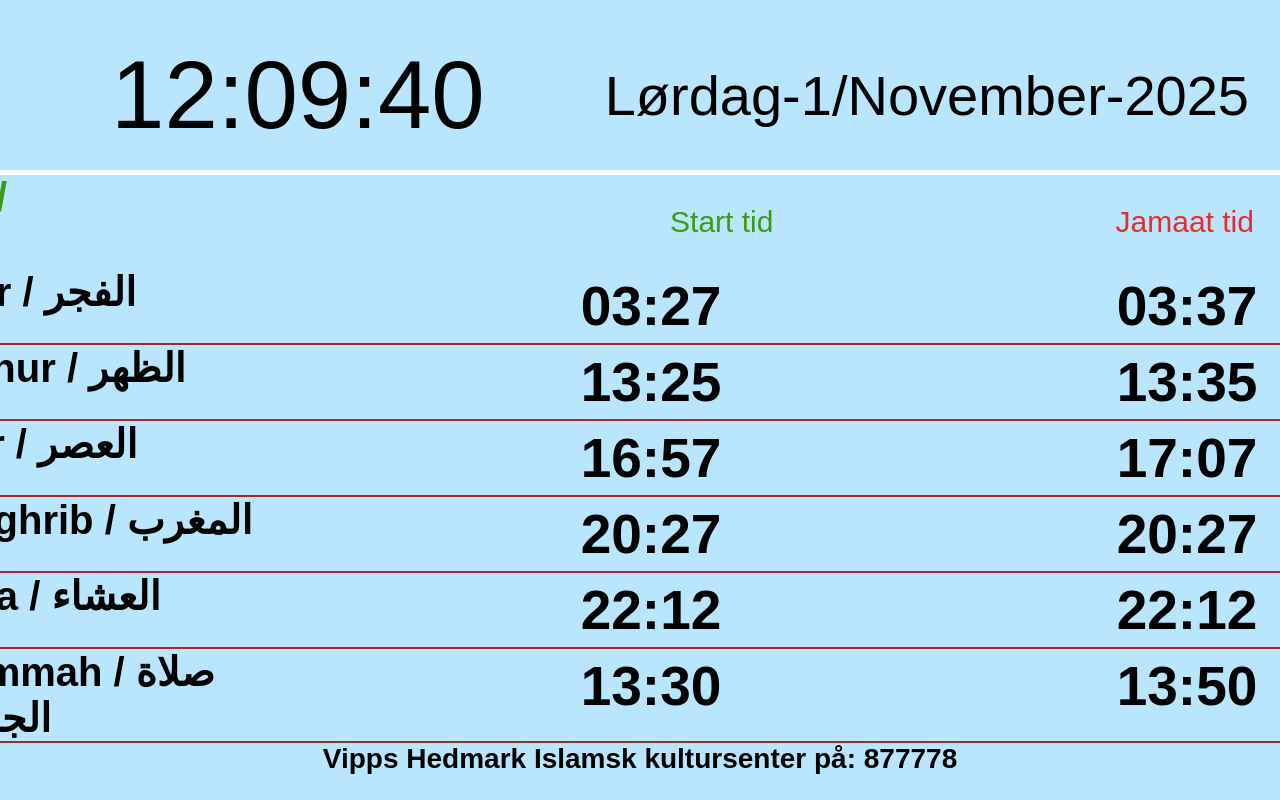
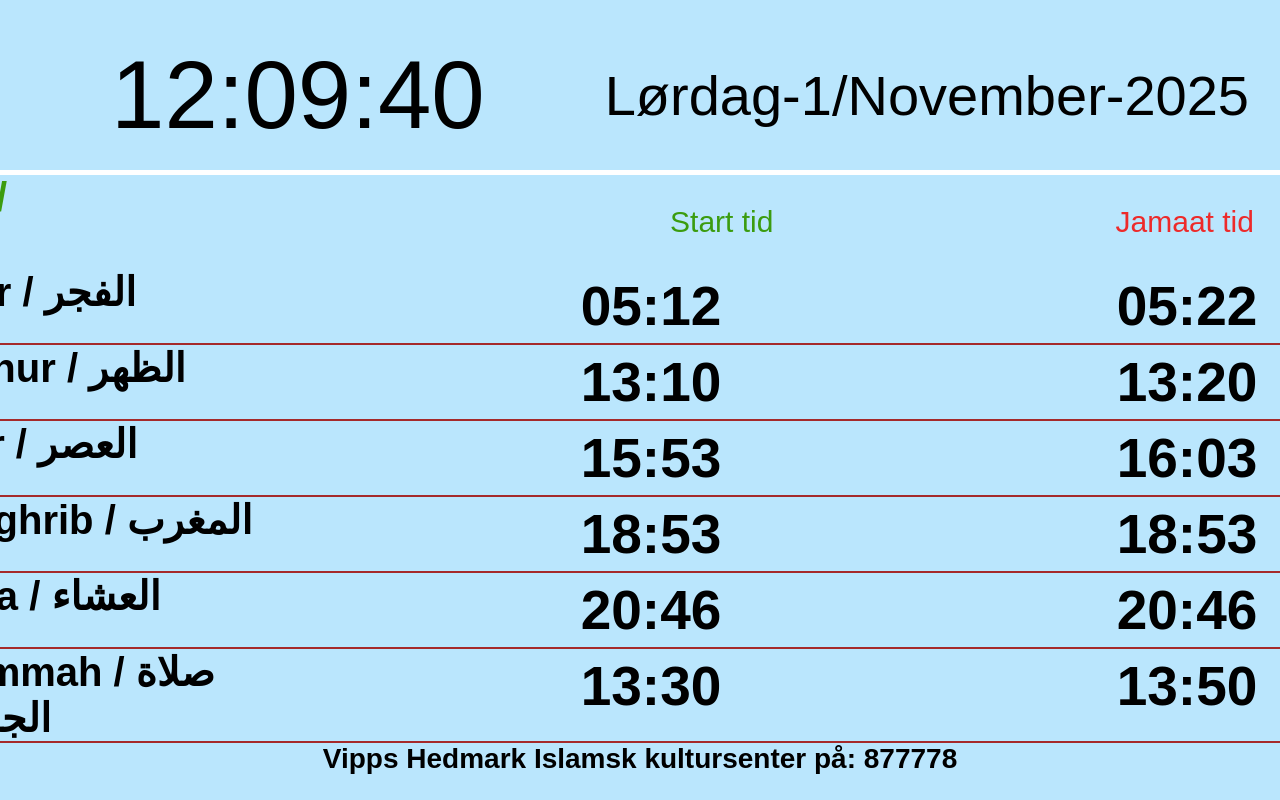
Before and after one commit to abdilatiiif/MoskeApp0.2, a React (Vite) app: page / in a window 1280 px wide. Shown: the top 800 px of the page. Built offline with nearby package versions, Linux system fonts and the light colour scheme; a web font is replaced by a local one.

Commit message:
okt 2026 windows

```diff
--- a/src/App.jsx
+++ b/src/App.jsx
@@ -8,274 +8,283 @@ import React from "react";
 const bonnetider = [
   {
     1: {
-      fajr: "03:27",
+      fajr: "05:12",
       jamat_fajr: "",
-      soloppgang: "06:05",
-      duhur: "13:25",
-      asr: "16:57",
-      maghrib: "20:27",
-      isha: "22:12",
+      soloppgang: "07:19",
+      duhur: "13:10",
+      asr: "15:53",
+      maghrib: "18:53",
+      isha: "20:46",
     },
     2: {
-      fajr: "03:32",
+      fajr: "05:15",
       jamat_fajr: "",
-      soloppgang: "06:08",
-      duhur: "13:25",
-      asr: "16:55",
-      maghrib: "20:24",
-      isha: "22:11",
+      soloppgang: "07:22",
+      duhur: "13:30",
+      asr: "15:51",
+      maghrib: "18:50",
+      isha: "20:42",
     },
     3: {
-      fajr: "03:36",
+      fajr: "05:18",
       jamat_fajr: "",
-      soloppgang: "06:10",
-      duhur: "13:24",
-      asr: "16:53",
-      maghrib: "20:21",
-      isha: "22:10",
+      soloppgang: "07:24",
+      duhur: "13:09",
+      asr: "15:48",
+      maghrib: "18:47",
+      isha: "20:39",
     },
     4: {
-      fajr: "03:41",
+      fajr: "05:21",
       jamat_fajr: "",
-      soloppgang: "06:13",
-      duhur: "14:00",
-      asr: "16:51",
-      maghrib: "20:18",
-      isha: "22:09",
+      soloppgang: "07:27",
+      duhur: "13:09",
+      asr: "15:46",
+      maghrib: "18:43",
+      isha: "20:36",
     },
     5: {
-      fajr: "03:45",
+      fajr: "05:23",
       jamat_fajr: "",
-      soloppgang: "06:15",
-      duhur: "13:24",
-      asr: "16:49",
-      maghrib: "20:15",
-      isha: "22:08",
+      soloppgang: "07:29",
+      duhur: "13:08",
+      asr: "15:44",
+      maghrib: "18:40",
+      isha: "20:33",
     },
     6: {
-      fajr: "03:49",
+      fajr: "05:26",
       jamat_fajr: "",
-      soloppgang: "06:18",
-      duhur: "13:23",
-      asr: "16:47",
-      maghrib: "20:12",
-      isha: "22:06",
+      soloppgang: "07:32",
+      duhur: "13:08",
+      asr: "15:41",
+      maghrib: "18:37",
+      isha: "20:29",
     },
     7: {
-      fajr: "03:53",
+      fajr: "05:29",
       jamat_fajr: "",
-      soloppgang: "06:20",
-      duhur: "13:23",
-      asr: "16:45",
-      maghrib: "20:09",
-      isha: "22:05",
+      soloppgang: "07:34",
+      duhur: "13:08",
+      asr: "15:39",
+      maghrib: "18:34",
+      isha: "20:26",
     },
     8: {
-      fajr: "03:57",
+      fajr: "05:32",
       jamat_fajr: "",
-      soloppgang: "06:23",
-      duhur: "13:23",
-      asr: "16:43",
-      maghrib: "20:05",
-      isha: "22:04",
+      soloppgang: "07:37",
+      duhur: "13:07",
+      asr: "15:37",
+      maghrib: "18:31",
+      isha: "20:23",
     },
     9: {
-      fajr: "04:01",
+      fajr: "05:34",
       jamat_fajr: "",
-      soloppgang: "06:25",
-      duhur: "13:22",
-      asr: "16:41",
-      maghrib: "20:02",
-      isha: "22:03",
+      soloppgang: "07:39",
+      duhur: "13:30",
+      asr: "15:35",
+      maghrib: "18:28",
+      isha: "20:20",
     },
     10: {
-      fajr: "04:05",
+      fajr: "05:37",
       jamat_fajr: "",
-      soloppgang: "06:28",
-      duhur: "13:22",
-      asr: "16:39",
-      maghrib: "19:59",
-      isha: "22:01",
+      soloppgang: "07:42",
+      duhur: "13:07",
+      asr: "15:32",
+      maghrib: "18:25",
+      isha: "20:17",
     },
     11: {
-      fajr: "04:09",
+      fajr: "05:39",
       jamat_fajr: "",
-      soloppgang: "06:30",
-      duhur: "14:00",
-      asr: "16:37",
-      maghrib: "19:56",
-      isha: "22:00",
+      soloppgang: "07:44",
+      duhur: "13:07",
+      asr: "15:30",
+      maghrib: "18:22",
+      isha: "20:14",
     },
     12: {
-      fajr: "04:12",
+      fajr: "05:42",
       jamat_fajr: "",
-      soloppgang: "06:33",
-      duhur: "13:21",
-      asr: "16:35",
-      maghrib: "19:53",
-      isha: "21:56",
+      soloppgang: "07:47",
+      duhur: "13:06",
+      asr: "15:28",
+      maghrib: "18:19",
+      isha: "20:11",
     },
     13: {
-      fajr: "04:16",
+      fajr: "05:44",
       jamat_fajr: "",
-      soloppgang: "06:35",
-      duhur: "13:21",
-      asr: "16:33",
-      maghrib: "19:50",
-      isha: "21:52",
+      soloppgang: "07:50",
+      duhur: "13:06",
+      asr: "15:25",
+      maghrib: "18:16",
+      isha: "20:08",
     },
     14: {
-      fajr: "04:20",
+      fajr: "05:47",
       jamat_fajr: "",
-      soloppgang: "06:37",
-      duhur: "13:20",
-      asr: "16:31",
-      maghrib: "19:46",
-      isha: "21:48",
+      soloppgang: "07:52",
+      duhur: "13:06",
+      asr: "15:23",
+      maghrib: "18:13",
+      isha: "20:05",
     },
     15: {
-      fajr: "04:23",
+      fajr: "05:50",
       jamat_fajr: "",
-      soloppgang: "06:40",
-      duhur: "13:20",
-      asr: "16:29",
-      maghrib: "19:43",
-      isha: "21:44",
+      soloppgang: "07:55",
+      duhur: "13:06",
+      asr: "15:21",
+      maghrib: "18:10",
+      isha: "20:02",
     },
     16: {
-      fajr: "04:27",
+      fajr: "05:52",
       jamat_fajr: "",
-      soloppgang: "06:42",
-      duhur: "13:20",
-      asr: "16:26",
-      maghrib: "19:40",
-      isha: "21:40",
+      soloppgang: "07:57",
+      duhur: "13:30",
+      asr: "15:19",
+      maghrib: "18:07",
+      isha: "19:59",
     },
     17: {
-      fajr: "04:30",
+      fajr: "05:55",
       jamat_fajr: "",
-      soloppgang: "06:45",
-      duhur: "13:19",
-      asr: "16:24",
-      maghrib: "19:37",
-      isha: "21:36",
+      soloppgang: "08:00",
+      duhur: "13:05",
+      asr: "15:16",
+      maghrib: "18:03",
+      isha: "19:56",
     },
     18: {
-      fajr: "04:33",
+      fajr: "05:57",
       jamat_fajr: "",
-      soloppgang: "06:47",
-      duhur: "14:00",
-      asr: "16:22",
-      maghrib: "19:34",
-      isha: "21:32",
+      soloppgang: "08:02",
+      duhur: "13:05",
+      asr: "15:14",
+      maghrib: "18:00",
+      isha: "19:53",
     },
     19: {
-      fajr: "04:36",
+      fajr: "05:59",
       jamat_fajr: "",
-      soloppgang: "06:50",
-      duhur: "13:19",
-      asr: "16:20",
-      maghrib: "19:31",
-      isha: "21:29",
+      soloppgang: "08:05",
+      duhur: "13:05",
+      asr: "15:12",
+      maghrib: "17:58",
+      isha: "19:50",
     },
     20: {
-      fajr: "04:40",
+      fajr: "06:02",
       jamat_fajr: "",
-      soloppgang: "06:52",
-      duhur: "13:18",
-      asr: "16:18",
-      maghrib: "19:27",
-      isha: "21:25",
+      soloppgang: "08:08",
+      duhur: "13:05",
+      asr: "15:10",
+      maghrib: "17:55",
+      isha: "19:48",
     },
     21: {
-      fajr: "04:43",
+      fajr: "06:04",
       jamat_fajr: "",
-      soloppgang: "06:55",
-      duhur: "13:13",
-      asr: "16:16",
-      maghrib: "19:24",
-      isha: "21:21",
+      soloppgang: "08:10",
+      duhur: "13:04",
+      asr: "15:07",
+      maghrib: "17:52",
+      isha: "19:45",
     },
     22: {
-      fajr: "04:46",
+      fajr: "06:07",
       jamat_fajr: "",
-      soloppgang: "06:57",
-      duhur: "13:13",
-      asr: "16:13",
-      maghrib: "19:21",
-      isha: "21:17",
+      soloppgang: "08:13",
+      duhur: "13:04",
+      asr: "15:05",
+      maghrib: "17:49",
+      isha: "19:42",
     },
     23: {
-      fajr: "04:49",
+      fajr: "06:09",
       jamat_fajr: "",
-      soloppgang: "07:00",
-      duhur: "13:12",
-      asr: "16:11",
-      maghrib: "19:18",
-      isha: "21:14",
+      soloppgang: "08:16",
+      duhur: "13:30",
+      asr: "15:03",
+      maghrib: "17:46",
+      isha: "19:39",
     },
     24: {
-      fajr: "04:52",
+      fajr: "06:12",
       jamat_fajr: "",
-      soloppgang: "07:02",
-      duhur: "13:12",
-      asr: "16:09",
-      maghrib: "19:15",
-      isha: "21:10",
+      soloppgang: "08:18",
+      duhur: "13:04",
+      asr: "15:01",
+      maghrib: "17:43",
+      isha: "19:37",
     },
     25: {
-      fajr: "04:55",
+      fajr: "06:14",
       jamat_fajr: "",
-      soloppgang: "07:04",
-      duhur: "13:30",
-      asr: "16:07",
-      maghrib: "19:12",
-      isha: "21:07",
+      soloppgang: "07:21",
+      duhur: "12:04",
+      asr: "13:59",
+      maghrib: "16:40",
+      isha: "18:34",
     },
     26: {
-      fajr: "04:58",
+      fajr: "06:16",
       jamat_fajr: "",
-      soloppgang: "07:07",
-      duhur: "13:11",
-      asr: "16:04",
-      maghrib: "19:09",
-      isha: "21:03",
+      soloppgang: "07:24",
+      duhur: "12:04",
+      asr: "13:56",
+      maghrib: "16:37",
+      isha: "18:32",
     },
     27: {
-      fajr: "05:01",
+      fajr: "06:19",
       jamat_fajr: "",
-      soloppgang: "07:09",
-      duhur: "13:11",
-      asr: "16:02",
-      maghrib: "19:05",
-      isha: "20:59",
+      soloppgang: "07:26",
+      duhur: "12:04",
+      asr: "13:54",
+      maghrib: "16:34",
+      isha: "18:29",
     },
     28: {
-      fajr: "05:04",
+      fajr: "06:21",
       jamat_fajr: "",
-      soloppgang: "07:12",
-      duhur: "13:11",
-      asr: "16:00",
-      maghrib: "19:02",
-      isha: "20:56",
+      soloppgang: "07:29",
+      duhur: "12:04",
+      asr: "13:52",
+      maghrib: "16:31",
+      isha: "18:27",
     },
     29: {
-      fajr: "05:07",
+      fajr: "06:23",
       jamat_fajr: "",
-      soloppgang: "07:14",
-      duhur: "13:10",
-      asr: "15:57",
-      maghrib: "18:59",
-      isha: "20:53",
+      soloppgang: "07:32",
+      duhur: "12:04",
+      asr: "13:50",
+      maghrib: "16:28",
+      isha: "18:24",
     },
     30: {
-      fajr: "05:10",
+      fajr: "06:26",
       jamat_fajr: "",
-      soloppgang: "07:17",
-      duhur: "13:10",
-      asr: "15:55",
-      maghrib: "18:56",
-      isha: "20:49",
+      soloppgang: "07:34",
+      duhur: "13:00",
+      asr: "13:48",
+      maghrib: "16:26",
+      isha: "18:22",
+    },
+    31: {
+      fajr: "06:28",
+      jamat_fajr: "",
+      soloppgang: "07:37",
+      duhur: "12:03",
+      asr: "13:46",
+      maghrib: "16:23",
+      isha: "18:20",
     },
   },
 ];
```
Also changed, not shown: 1 other file (tests, documents, lock files or other folders).
